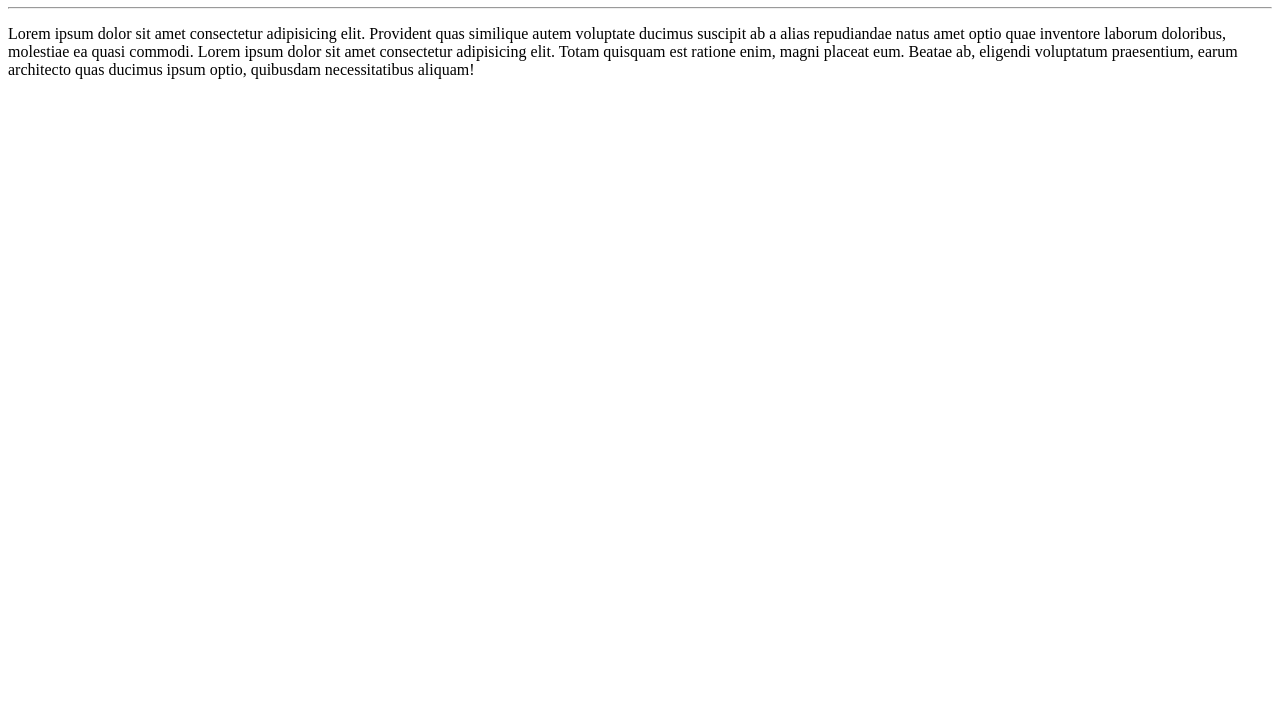
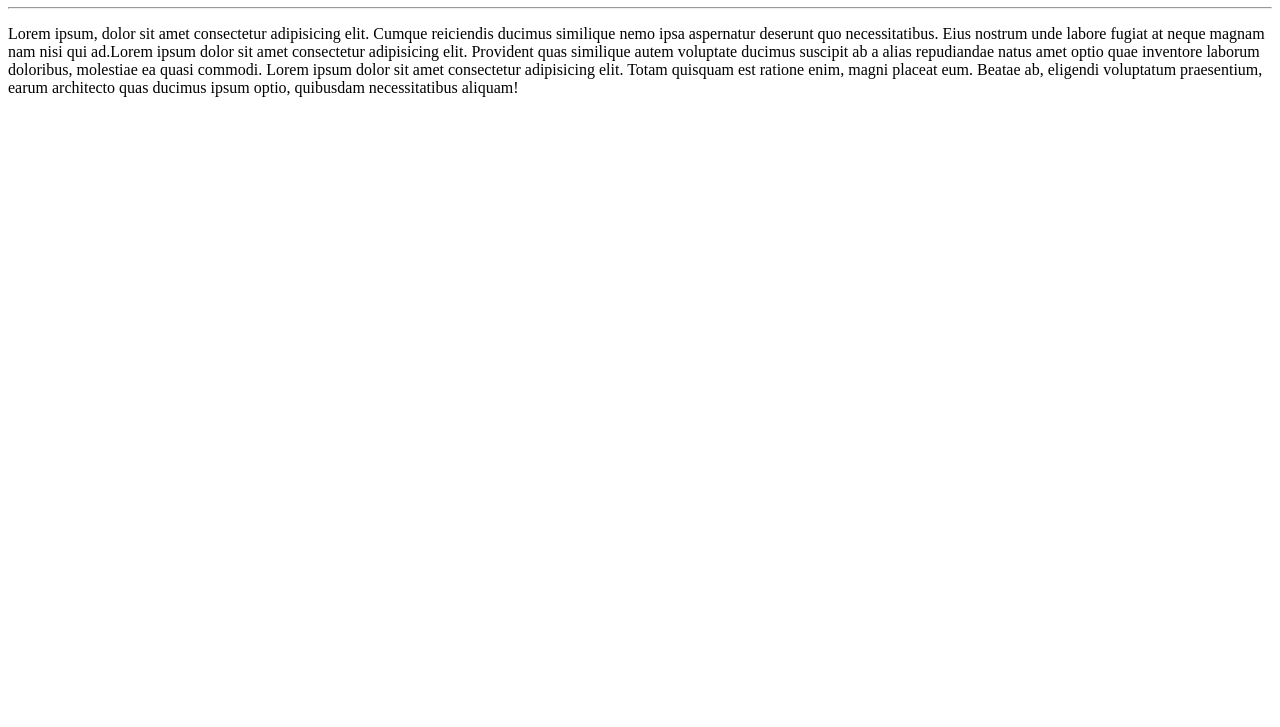
Before and after one commit to VictorSchmidt95/Ola-Mundo, a plain HTML site: page site-exemplo/index.html in a window 1280 px wide. Shown: the part 73-800 px from the top of the page. Drawn offline with Linux system fonts and the light colour scheme.

Commit message:
Update index.html

```diff
--- a/site-exemplo/index.html
+++ b/site-exemplo/index.html
@@ -8,6 +8,8 @@
 <body>
     <h1>Olá, Mundo</h1>
     <hr>
-    <p>Lorem ipsum dolor sit amet consectetur adipisicing elit. Provident quas similique autem voluptate ducimus suscipit ab a alias repudiandae natus amet optio quae inventore laborum doloribus, molestiae ea quasi commodi. Lorem ipsum dolor sit amet consectetur adipisicing elit. Totam quisquam est ratione enim, magni placeat eum. Beatae ab, eligendi voluptatum praesentium, earum architecto quas ducimus ipsum optio, quibusdam necessitatibus aliquam!</p>
+    <p>Lorem ipsum, dolor sit amet consectetur adipisicing elit. Cumque reiciendis ducimus similique nemo ipsa aspernatur deserunt quo necessitatibus. Eius nostrum unde labore fugiat at neque magnam nam nisi qui ad.Lorem ipsum dolor sit amet consectetur adipisicing elit. Provident quas similique autem voluptate ducimus suscipit ab a alias repudiandae natus amet optio quae inventore laborum doloribus, molestiae ea quasi commodi. Lorem ipsum dolor sit amet consectetur adipisicing elit. Totam quisquam est ratione enim, magni placeat eum. Beatae ab, eligendi voluptatum praesentium, earum architecto quas ducimus ipsum optio, quibusdam necessitatibus aliquam!</p>
+
+
 </body>
 </html>
```
